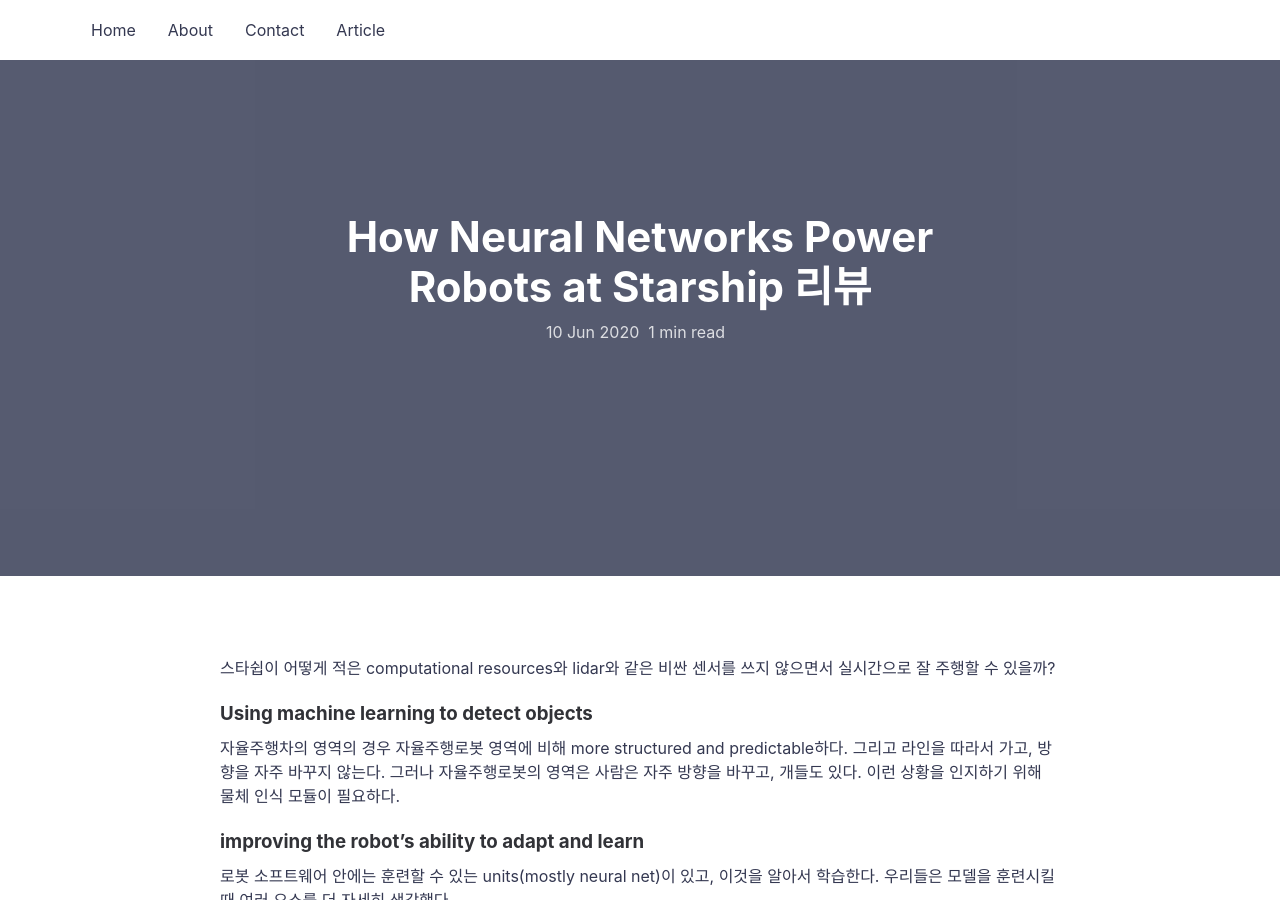
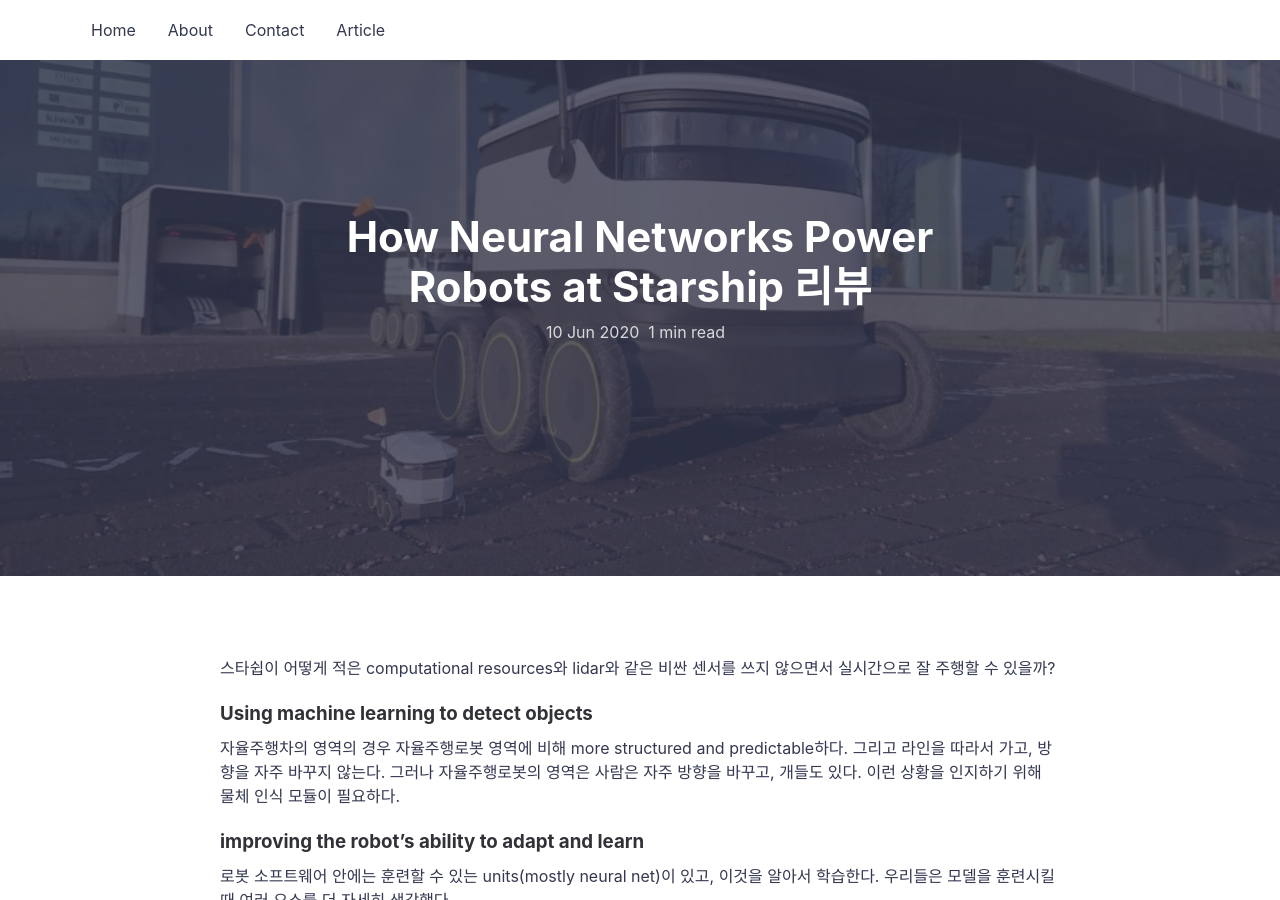
Before and after one commit to SUNGBEOMCHOI/SungBeomChoi.github.io, a Jekyll site: the page built from _posts/2020-06-10-How_Neural_Networks_Power_Robots_at_Starship_리뷰.md, in a window 1280 px wide and 900 px high. Built offline with Jekyll 4.4.1, drawn with Linux system fonts in a browser that asks for light colours; comment, search, counter and statistics services are not loaded.

```diff
--- a/_posts/2020-06-10-How_Neural_Networks_Power_Robots_at_Starship_리뷰.md
+++ b/_posts/2020-06-10-How_Neural_Networks_Power_Robots_at_Starship_리뷰.md
@@ -1,7 +1,7 @@
 ---
 layout: post
 title: How Neural Networks Power Robots at Starship 리뷰
-featured_img: 2020-06-10-How_Neural_Networks_Power_Robots_at_Starship_review/starship_technology
+featured-img: 2020-06-10-How_Neural_Networks_Power_Robots_at_Starship_review/starship_technology
 ---
 
 스타쉽이 어떻게 적은 computational resources와 lidar와 같은 비싼 센서를 쓰지 않으면서 실시간으로 잘 주행할 수 있을까?
```
